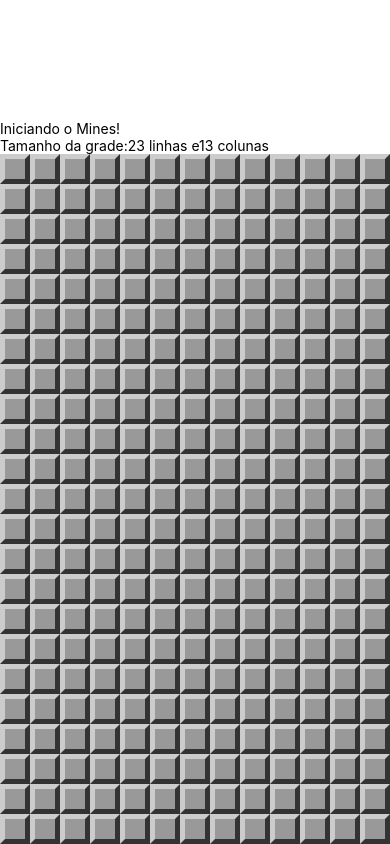
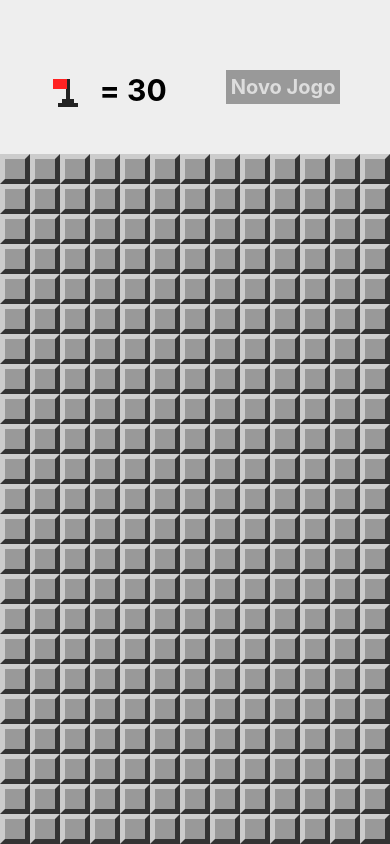
Before and after one commit to BrunoADPaixao/mines, a React Native app: screen / in a window 390 px wide. Built offline with nearby package versions, Linux system fonts and the light colour scheme.

Commit message:
Finishing game

```diff
--- a/App.js
+++ b/App.js
@@ -1,12 +1,19 @@
-import React, { Component } from 'react';
-import {
-  StyleSheet,
-  View,
-  Text,
-} from 'react-native';
+import React, {Component} from 'react';
+import {StyleSheet, Text, View, Alert} from 'react-native';
 import params from './src/params'
 import MineField from './src/components/MineField'
-import { createMinedBoard } from './src/functions'
+import Header from './src/components/Header'
+import LevelSelection from './src/screens/LevelSelection'
+import {
+  createMinedBoard,
+  cloneBoard,
+  openField,
+  hadExplosion,
+  wonGame,
+  showMines,
+  invertFlag,
+  flagsUsed
+} from './src/functions'
 
 export default class App extends Component {
 
@@ -18,7 +25,7 @@
   minesAmount = () => {
     const cols = params.getColumnsAmount()
     const rows = params.getRowsAmount()
-    return Math.ceil(cols *  rows * params.difficultLevel)
+    return Math.ceil(cols * rows * params.difficultLevel)
   }
 
   createState = () => {
@@ -26,29 +33,70 @@
     const rows = params.getRowsAmount()
     return {
       board: createMinedBoard(rows, cols, this.minesAmount()),
+      won: false,
+      lost: false,
+      showLevelSelection: false,
     }
+  }
+
+  onOpenField = (row, column) => {
+    const board = cloneBoard(this.state.board)
+    openField(board, row, column)
+    const lost = hadExplosion(board)
+    const won = wonGame(board)
+
+    if (lost) {
+      showMines(board)
+      Alert.alert('Perdeeeeu!', 'Que buuuurro!')
+    }
+
+    if (won) {
+      Alert.alert('Parabéns', 'Você Venceu!')
+    }
+
+    this.setState({ board, lost, won })
+  }
+
+  onSelectField = (row, column) => {
+    const board = cloneBoard(this.state.board)
+    invertFlag(board, row, column)
+    const won = wonGame(board)
+
+    if (won) {
+      Alert.alert('Parabéns', 'Você Venceu!')
+    }
+
+    this.setState({ board, won })
+  }
+
+  onLevelSelected = level => {
+    params.difficultLevel = level
+    this.setState(this.createState())
   }
 
   render() {
     return (
       <View style={styles.container}>
-        <Text>Iniciando o Mines!</Text>
-        <Text>Tamanho da grade:
-          {params.getRowsAmount()} linhas e
-          {params.getColumnsAmount()} colunas
-        </Text>
+        <LevelSelection isVisible={this.state.showLevelSelection}
+          onLevelSelected={this.onLevelSelected}
+          onCancel={() => this.setState({ showLevelSelection: false })} />
+        <Header flagsLeft={this.minesAmount() - flagsUsed(this.state.board)}
+          onNewGame={() => this.setState(this.createState())}
+          onFlagPress={() => this.setState({ showLevelSelection: true })} />
         <View style={styles.board}>
-          <MineField board={this.state.board} />
+          <MineField board={this.state.board}
+            onOpenField={this.onOpenField}
+            onSelectField={this.onSelectField} />
         </View>
       </View>
     );
   }
-};
+}
 
 const styles = StyleSheet.create({
   container: {
     flex: 1,
-    justifyContent: 'flex-end',
+    justifyContent: 'flex-end'
   },
   board: {
     alignItems: 'center',
--- a/index.js
+++ b/index.js
@@ -1,6 +1,4 @@
-/**
- * @format
- */
+/** @format */
 
 import {AppRegistry} from 'react-native';
 import App from './App';
--- a/src/components/Field.js
+++ b/src/components/Field.js
@@ -1,8 +1,8 @@
 import React from 'react'
-import { View, StyleSheet, Text } from 'react-native'
+import { View, StyleSheet, Text, TouchableWithoutFeedback } from 'react-native'
+import params from '../params'
 import Mine from './Mine'
 import Flag from './Flag'
-import params from '../params'
 
 export default props => {
     const { mined, opened, nearMines, exploded, flagged } = props
@@ -22,14 +22,16 @@
     }
 
     return (
+        <TouchableWithoutFeedback onPress={props.onOpen}
+            onLongPress={props.onSelect}>
             <View style={styleField}>
-      { !mined && opened && nearMines > 0 ?
+                {!mined && opened && nearMines > 0 ?
                     <Text style={[styles.label, { color: color }]}>
-          {nearMines}
-        </Text> : false}
+                        {nearMines}</Text> : false}
                 {mined && opened ? <Mine /> : false}
                 {flagged && !opened ? <Flag /> : false}
             </View>
+        </TouchableWithoutFeedback>
     )
 }
 
--- a/src/components/Flag.js
+++ b/src/components/Flag.js
@@ -63,9 +63,9 @@
         marginLeft: 12,
     },
     base2Bigger: {
-    height: 10,
+        height: 4,
         width: 20,
         marginLeft: 8,
-    marginTop: 24,
+        marginTop: 24
     }
 })
--- /dev/null
+++ b/src/components/Header.js
@@ -0,0 +1,55 @@
+import React from 'react'
+import { View, StyleSheet, Text, TouchableOpacity } from 'react-native'
+import Flag from './Flag'
+
+export default props => {
+    return (
+        <View style={styles.container}>
+            <View style={styles.flagContainer}>
+                <TouchableOpacity onPress={props.onFlagPress}
+                    style={styles.flagButton}>
+                    <Flag bigger />
+                </TouchableOpacity>
+                <Text style={styles.flagsLeft}>= {props.flagsLeft}</Text>
+            </View>
+            <TouchableOpacity style={styles.button}
+                onPress={props.onNewGame}>
+                <Text style={styles.buttonLabel}>Novo Jogo</Text>
+            </TouchableOpacity>
+        </View>
+    )
+}
+
+const styles = StyleSheet.create({
+    container: {
+        flex: 1,
+        flexDirection: 'row',
+        backgroundColor: '#EEE',
+        alignItems: 'center',
+        justifyContent: 'space-around',
+        paddingTop: 20,
+        paddingHorizontal: 20,
+    },
+    flagContainer: {
+        flexDirection: 'row',
+    },
+    flagButton: {
+        marginTop: 10,
+        minWidth: 30
+    },
+    flagsLeft: {
+        fontSize: 30,
+        fontWeight: 'bold',
+        paddingTop: 5,
+        marginLeft: 20,
+    },
+    button: {
+        backgroundColor: '#999',
+        padding: 5,
+    },
+    buttonLabel: {
+        fontSize: 20,
+        color: '#DDD',
+        fontWeight: 'bold'
+    }
+})
--- a/src/components/MineField.js
+++ b/src/components/MineField.js
@@ -5,12 +5,12 @@
 export default props => {
     const rows = props.board.map((row, r) => {
         const columns = row.map((field, c) => {
-      return <Field {...field} key={c} />
+            return <Field {...field} key={c}
+                onOpen={() => props.onOpenField(r, c)}
+                onSelect={e => props.onSelectField(r, c)} />
         })
         return <View key={r}
-        style={{flexDirection: 'row'}}>
-        {columns}
-      </View>
+            style={{flexDirection: 'row'}}>{columns}</View>
     })
     return <View style={styles.container}>{rows}</View>
 }
--- a/src/functions.js
+++ b/src/functions.js
@@ -21,10 +21,10 @@
 
     while (minesPlanted < minesAmount) {
         const rowSel = parseInt(Math.random() * rows, 10)
-    const coluumnSel = parseInt(Math.random() * columns, 10)
+        const columnSel = parseInt(Math.random() * columns, 10)
 
-    if (!board[rowSel][coluumnSel].mined) {
-      board[rowSel][coluumnSel].mined = true
+        if (!board[rowSel][columnSel].mined) {
+            board[rowSel][columnSel].mined = true
             minesPlanted++
         }
     }
@@ -36,4 +36,76 @@
     return board
 }
 
-export { createMinedBoard }
+const cloneBoard = board => {
+    return board.map(rows => {
+        return rows.map(field => {
+            return { ...field }
+        })
+    })
+}
+
+const getNeighbors = (board, row, column) => {
+    const neighbors = []
+    const rows = [row - 1, row, row + 1]
+    const columns = [column - 1, column, column + 1]
+    rows.forEach(r => {
+        columns.forEach(c => {
+            const diferent = r !== row || c !== column
+            const validRow = r >= 0 && r < board.length
+            const validColumn = c >= 0 && c < board[0].length
+            if (diferent && validRow && validColumn) {
+                neighbors.push(board[r][c])
+            }
+        })
+    })
+    return neighbors
+}
+
+const safeNeighborhood = (board, row, column) => {
+    const safes = (result, neighbor) => result && !neighbor.mined
+    return getNeighbors(board, row, column).reduce(safes, true)
+}
+
+const openField = (board, row, column) => {
+    const field = board[row][column]
+    if (!field.opened) {
+        field.opened = true
+        if (field.mined) {
+            field.exploded = true
+        } else if (safeNeighborhood(board, row, column)) {
+            getNeighbors(board, row, column)
+                .forEach(n => openField(board, n.row, n.column))
+        } else {
+            const neighbors = getNeighbors(board, row, column)
+            field.nearMines = neighbors.filter(n => n.mined).length
+        }
+    }
+}
+
+const fields = board => [].concat(...board)
+const hadExplosion = board => fields(board)
+    .filter(field => field.exploded).length > 0
+const pendding = field => (field.mined && !field.flagged)
+    || (!field.mined && !field.opened)
+const wonGame = board => fields(board).filter(pendding).length === 0
+const showMines = board => fields(board).filter(field => field.mined)
+    .forEach(field => field.opened = true)
+
+const invertFlag = (board, row, column) => {
+    const field = board[row][column]
+    field.flagged = !field.flagged
+}
+
+const flagsUsed = board => fields(board)
+    .filter(field => field.flagged).length
+
+export {
+    createMinedBoard,
+    cloneBoard,
+    openField,
+    hadExplosion,
+    wonGame,
+    showMines,
+    invertFlag,
+    flagsUsed
+}
--- a/src/params.js
+++ b/src/params.js
@@ -4,7 +4,7 @@
     blockSize: 30,
     borderSize: 5,
     fontSize: 15,
-  headerRatio: 0.15,
+    headerRatio: 0.15, // Proporção do painel superior na tela
     difficultLevel: 0.1,
     getColumnsAmount() {
         const width = Dimensions.get('window').width
--- /dev/null
+++ b/src/screens/LevelSelection.js
@@ -0,0 +1,74 @@
+import React from 'react'
+import {
+    View,
+    StyleSheet,
+    Text,
+    TouchableOpacity,
+    Modal
+} from 'react-native'
+
+export default props => {
+    return (
+        <Modal onRequestClose={props.onCancel}
+            visible={props.isVisible} animationType='slide'
+            transparent={true}>
+            <View style={styles.frame}>
+                <View style={styles.container}>
+                    <Text style={styles.title}>Selecione o Nível</Text>
+                    <TouchableOpacity
+                        style={[styles.button, styles.bgEasy]}
+                        onPress={() => props.onLevelSelected(0.1)}>
+                        <Text style={styles.buttonLabel}>Fácil</Text>
+                    </TouchableOpacity>
+                    <TouchableOpacity
+                        style={[styles.button, styles.bgNormal]}
+                        onPress={() => props.onLevelSelected(0.2)}>
+                        <Text style={styles.buttonLabel}>Intermediário</Text>
+                    </TouchableOpacity>
+                    <TouchableOpacity
+                        style={[styles.button, styles.bgHard]}
+                        onPress={() => props.onLevelSelected(0.3)}>
+                        <Text style={styles.buttonLabel}>Difícil</Text>
+                    </TouchableOpacity>
+                </View>
+            </View>
+        </Modal>
+    )
+}
+
+const styles = StyleSheet.create({
+    frame: {
+        flex: 1,
+        alignItems: 'center',
+        justifyContent: 'center',
+        backgroundColor: 'rgba(0,0,0,0.6)',
+    },
+    container: {
+        backgroundColor: '#EEE',
+        alignItems: 'center',
+        justifyContent: 'center',
+        padding: 15,
+    },
+    title: {
+        fontSize: 30,
+        fontWeight: 'bold',
+    },
+    button: {
+        marginTop: 10,
+        padding: 5,
+    },
+    buttonLabel: {
+        fontSize: 20,
+        color: '#EEE',
+        fontWeight: 'bold',
+    },
+    bgEasy: {
+        backgroundColor: '#49b65d'
+    },
+    bgNormal: {
+        backgroundColor: '#2765F7'
+    },
+    bgHard: {
+        backgroundColor: '#F26337'
+    }
+})
```
Also changed, not shown: src/components/Mine.js (indentation only). Lines whose indentation alone changed are shown as unchanged.
